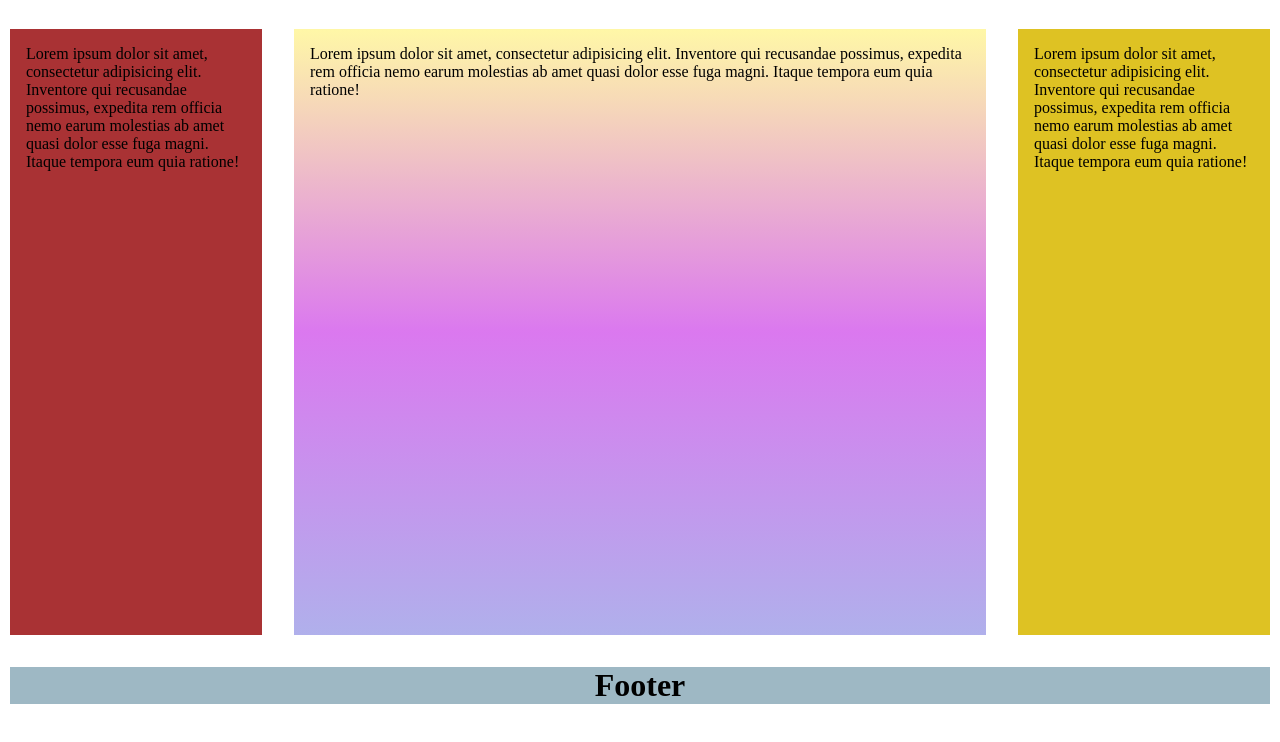
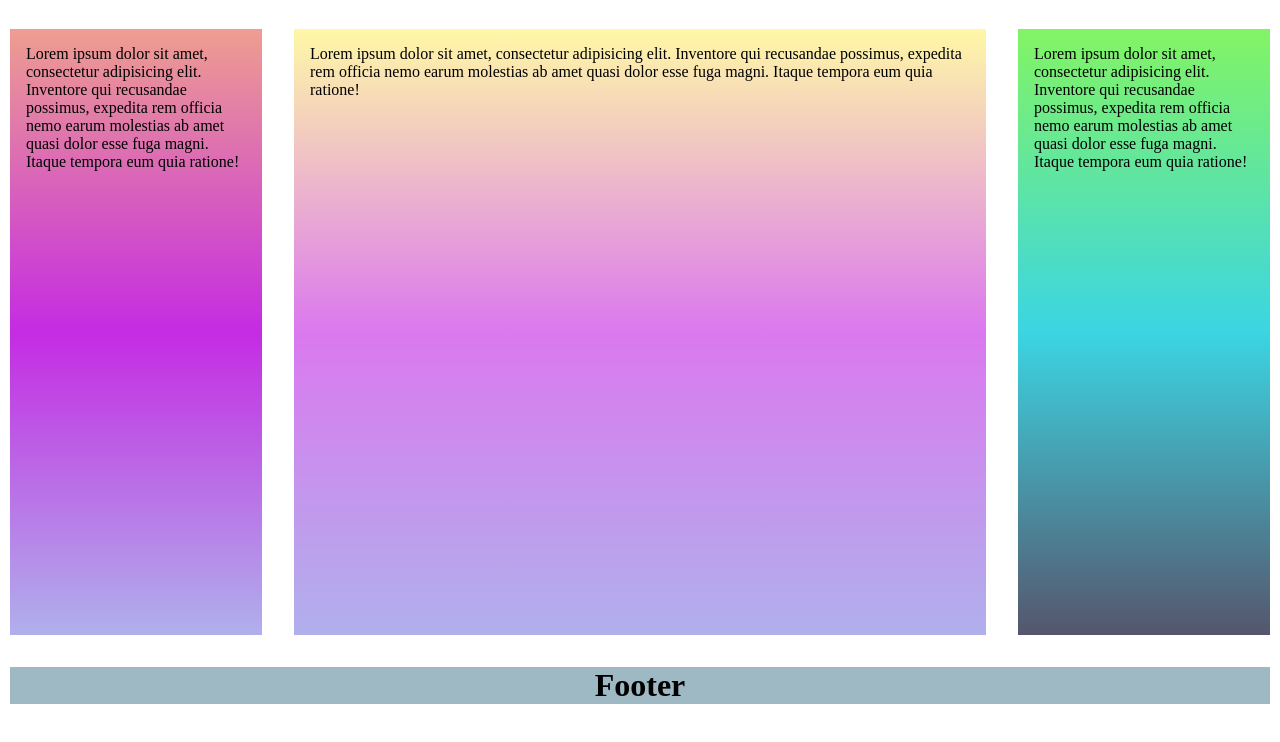
Before and after one commit to Aishwarya-1112/Layout2, a plain HTML site: page index.html in a window 1280 px wide. Shown: the part 50-792 px from the top of the page. Drawn offline with Linux system fonts and the light colour scheme.

Commit message:
adding layout for sidebar

```diff
--- a/style.css
+++ b/style.css
@@ -36,10 +36,18 @@ body {
   padding: 1rem;
 }
 .right-side {
-  background-color: rgb(169, 50, 52);
+  background-image: linear-gradient(
+    rgba(228, 101, 79, 0.63),
+    rgba(193, 31, 225, 0.945),
+    rgba(110, 110, 219, 0.544)
+  );
   padding: 1rem;
 }
 .left-side {
-  background-color: rgb(222, 194, 35);
+  background-image: linear-gradient(
+    rgba(58, 238, 9, 0.63),
+    rgba(27, 206, 222, 0.858),
+    rgba(12, 12, 45, 0.697)
+  );
   padding: 1rem;
 }
```
